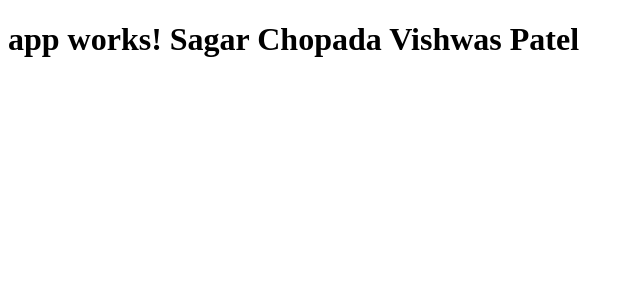
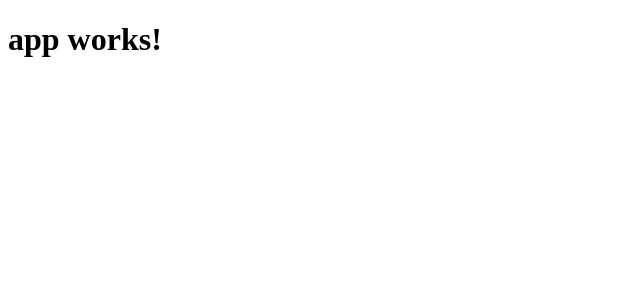
Before and after one commit to AbhayTechHive/FirstApp, an Angular app: page / in a window 1280 px wide. Shown: the top 300 px of the page, without its empty margins (0-640 px from the left). Built offline with nearby package versions, Linux system fonts and the light colour scheme.

Commit message:
Abhay Change From VS

```diff
--- a/src/app/app.component.html
+++ b/src/app/app.component.html
@@ -1,3 +1,3 @@
 <h1>
-  {{title}} Sagar Chopada Vishwas Patel
+  {{title}}
 </h1>
```
